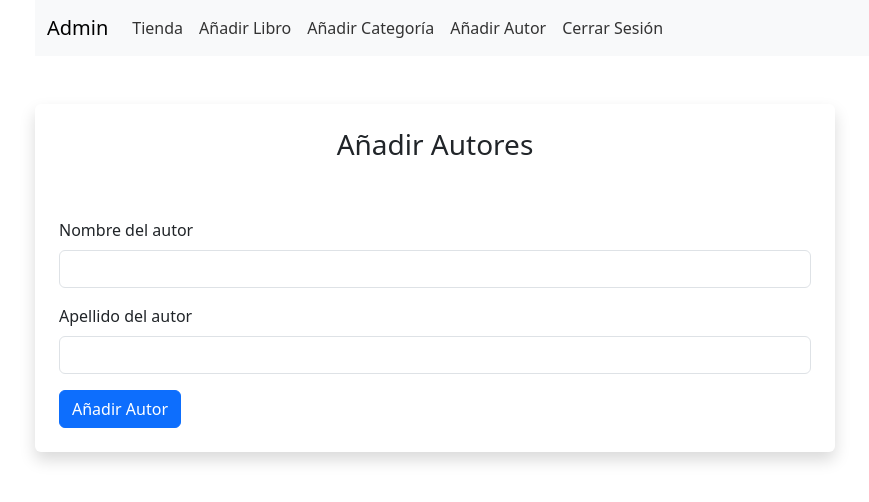
After one commit to cristianperkins/TPFinal-programacion, a PHP site: page /anadir-autor.php in a window 1280 px wide. The commit adds this page. Shown: the top 502 px of the page, without its empty margins (47-916 px from the left). Run offline with PHP 8.4, Linux system fonts and the light colour scheme; a user stored in the database is signed in; some libraries are stand-ins or nearby versions.

Commit message:
Vamos subiendo los autores en la bd

```diff
--- /dev/null
+++ b/tienda-libros-online/anadir-autor.php
@@ -0,0 +1,78 @@
+<?php
+session_start();
+
+// Verificamos la autenticación del usuario
+if (!isset($_SESSION['user_id']) || !isset($_SESSION['user_email'])) {
+    header("Location: login.php");
+    exit;
+}
+?>
+
+<!DOCTYPE html>
+<html lang="es">
+<head>
+    <meta charset="UTF-8">
+    <meta name="viewport" content="width=device-width, initial-scale=1.0">
+    <title>Añadir Autor</title>
+    <!-- Enlace al archivo CSS de Bootstrap 5 -->
+    <link href="https://cdn.jsdelivr.net/npm/bootstrap@5.3.2/dist/css/bootstrap.min.css" rel="stylesheet" integrity="sha384-T3c6CoIi6uLrA9TneNEoa7RxnatzjcDSCmG1MXxSR1GAsXEV/Dwwykc2MPK8M2HN" crossorigin="anonymous">
+    <!-- Enlace al DataTables CSS -->
+    <link rel="stylesheet" type="text/css" href="https://cdn.datatables.net/1.11.10/css/jquery.dataTables.css">
+    <!-- Enlace al archivo CSS personalizado -->
+    <link href="css/estilos-admin.css" rel="stylesheet">
+</head>
+<body>
+    <div class="container">
+        <!-- Barra de navegación del admin -->
+
+        <nav class="navbar navbar-expand-lg navbar-light bg-light">
+            <div class="container-fluid">
+                <a class="navbar-brand" href="admin.php">Admin</a>
+                <button class="navbar-toggler" type="button" data-bs-toggle="collapse" data-bs-target="#navbarNav" aria-controls="navbarNav" aria-expanded="false" aria-label="Toggle navigation">
+                    <span class="navbar-toggler-icon"></span>
+                </button>
+                <div class="collapse navbar-collapse" id="navbarNav">
+                    <ul class="navbar-nav ml-auto">
+                        <li class="nav-item">
+                            <a class="nav-link" aria-current="page" href="index.php">Tienda</a>
+                        </li>
+                        <li class="nav-item">
+                            <a class="nav-link" href="anadir-libro.php">Añadir Libro</a>
+                        </li>
+                        <li class="nav-item">
+                            <a class="nav-link" href="anadir-categoria.php">Añadir Categoría</a>
+                        </li>
+                        <li class="nav-item">
+                            <a class="nav-link" href="#">Añadir Autor</a>
+                        </li>
+                        <li class="nav-item">
+                            <a class="nav-link" href="logout.php">Cerrar Sesión</a>
+                        </li>
+                    </ul>
+                </div>
+            </div>
+        </nav>
+        <form action="php/func-anadir-autor.php" method="post" class="shadow p-4 rounded mt-5" style="width: 90%; max-width: 50rem;">
+    <h1 class="text-center pb-5 display-4 fs-3">
+        Añadir Autores
+    </h1>
+    <?php if (isset($_GET['error'])) { ?>
+        <div class="alert alert-danger" role="alert">
+            <?=htmlspecialchars($_GET['error']); ?>
+        </div>
+    <?php } ?>
+    <?php if (isset($_GET['success'])) { ?>
+        <div class="alert alert-success" role="alert">
+            <?=htmlspecialchars($_GET['success']); ?>
+        </div>
+    <?php } ?>
+    <div class="mb-3">
+        <label class="form-label">Nombre del autor</label>
+        <input type="text" class="form-control" name="nombre_autor">
+    </div>
+    <div class="mb-3">
+        <label class="form-label">Apellido del autor</label>
+        <input type="text" class="form-control" name="apellido_autor">
+    </div>
+    <button type="submit" class="btn btn-primary">Añadir Autor</button>
+</form>
```
Also changed, not shown: tienda-libros-online/admin.php (+4 -10 lines), tienda-libros-online/php/func-anadir-autor.php (added, +74 -0 lines).
